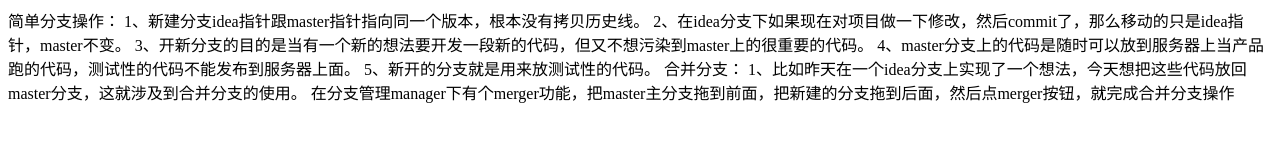
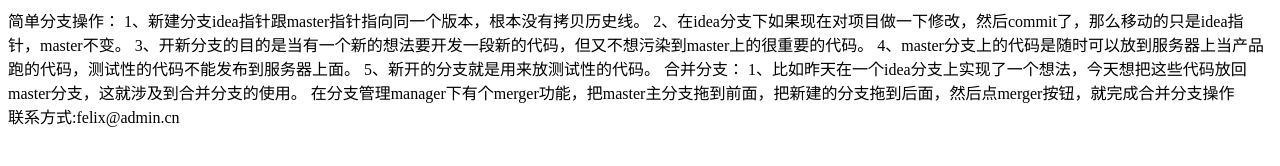
Before and after one commit to webfelix/study, a plain HTML site: page index.html in a window 1280 px wide. Drawn offline with Linux system fonts and the light colour scheme.

Commit message:
add footer
在master分支上的index.html文件中添加联系方式

```diff
--- a/index.html
+++ b/index.html
@@ -19,5 +19,8 @@
 		1、比如昨天在一个idea分支上实现了一个想法，今天想把这些代码放回master分支，这就涉及到合并分支的使用。
 		在分支管理manager下有个merger功能，把master主分支拖到前面，把新建的分支拖到后面，然后点merger按钮，就完成合并分支操作
 	</div>
+	<footer>
+		联系方式:felix@admin.cn
+	</footer>
 </body>
 </html>
```
